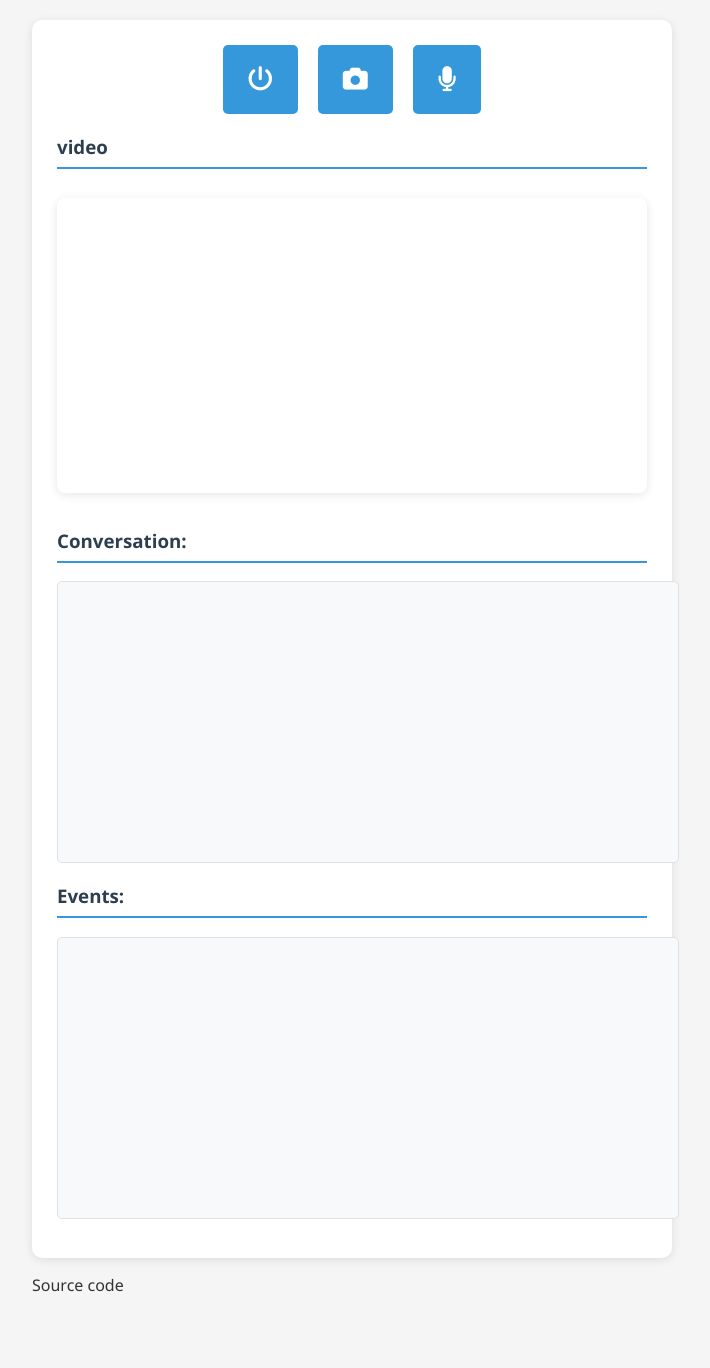
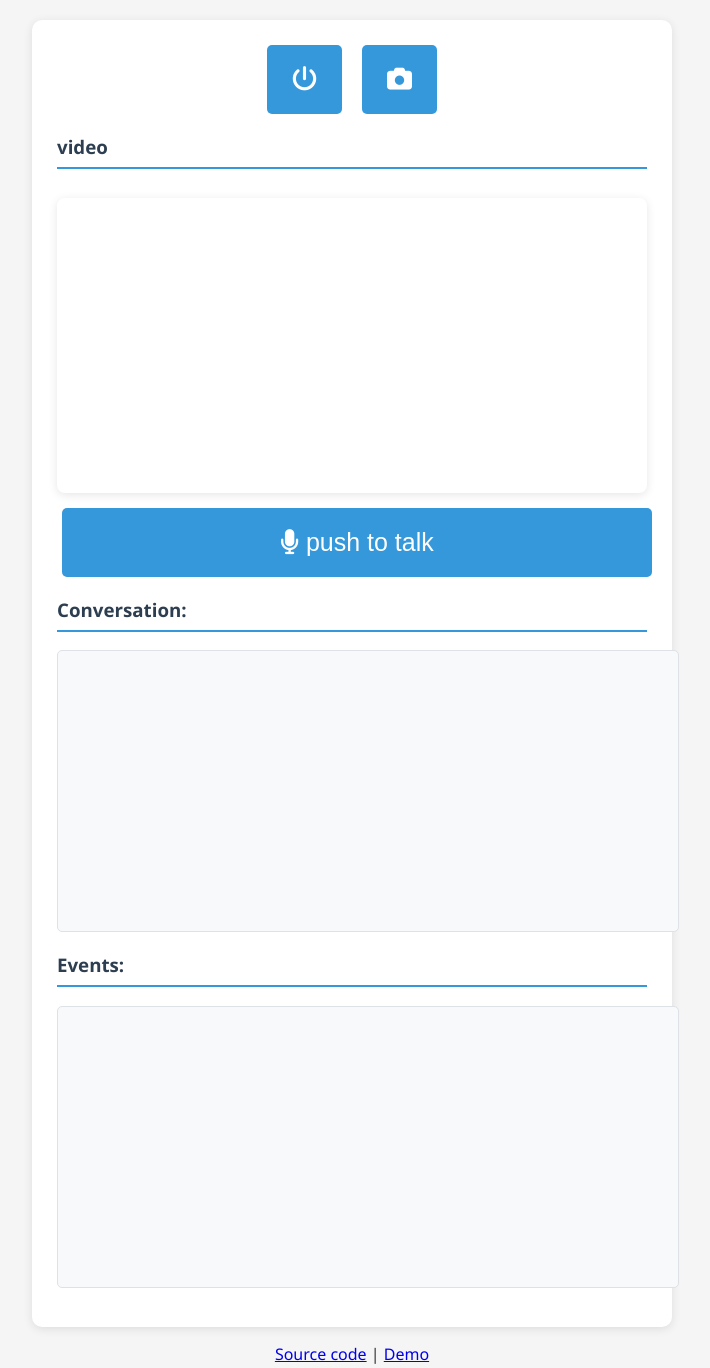
Before and after one commit to X-Zero-L/realtime-gpt4o-videochat, a website built with Parcel: page client/index.html in a window 1280 px wide. Shown: the whole page, without its empty margins (288-998 px from the left). Before the commit the page ends 1332 px from the top, so only its background shows below. Built offline with nearby package versions, Linux system fonts and the light colour scheme; some packages are replaced by stand-ins of ours; no server answers; what @openai/realtime-api-beta would draw is missing.

Commit message:
Update index.html

```diff
--- a/client/index.html
+++ b/client/index.html
@@ -16,14 +16,13 @@
     <button id="cameraToggleBtn" class="button">
       <i class="fas fa-camera"></i>
     </button>
-    <button id="pushToTalkBtn" class="button">
-      <i class="fas fa-microphone"></i>
-    </button>
   </div>
 
   <h3>video</h3>
   <video id="webcamVideo" autoplay playsinline></video>
-
+  <button id="pushToTalkBtn" class="button" style="width:100%">
+    <i class="fas fa-microphone"></i> push to talk
+  </button>
   <h3>Conversation:</h3>
   <pre id="conversationLog" class="scroll"></pre>
 
@@ -34,6 +33,6 @@
 
 <script type="module" src="app.js"></script>
 
-<p>Source code</p>
+<p style="text-align: center"><a href="https://github.com/basvandorst/realtime-gpt4o-videochat/" target="_blank">Source code</a> | <a href="https://www.youtube.com/watch?v=Bh5tORytR90" target="_blank">Demo</a></p>
 </body>
 </html>
```
